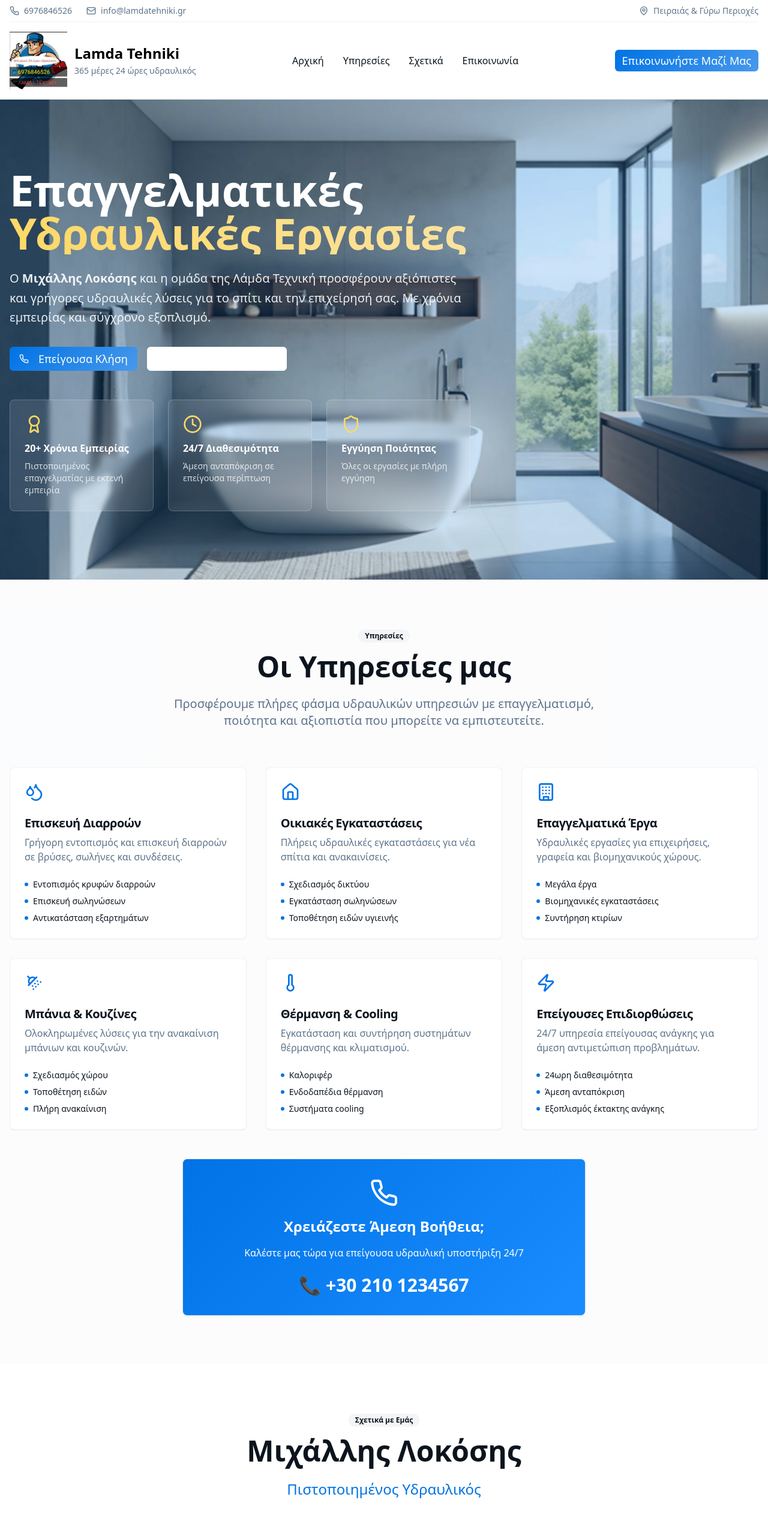
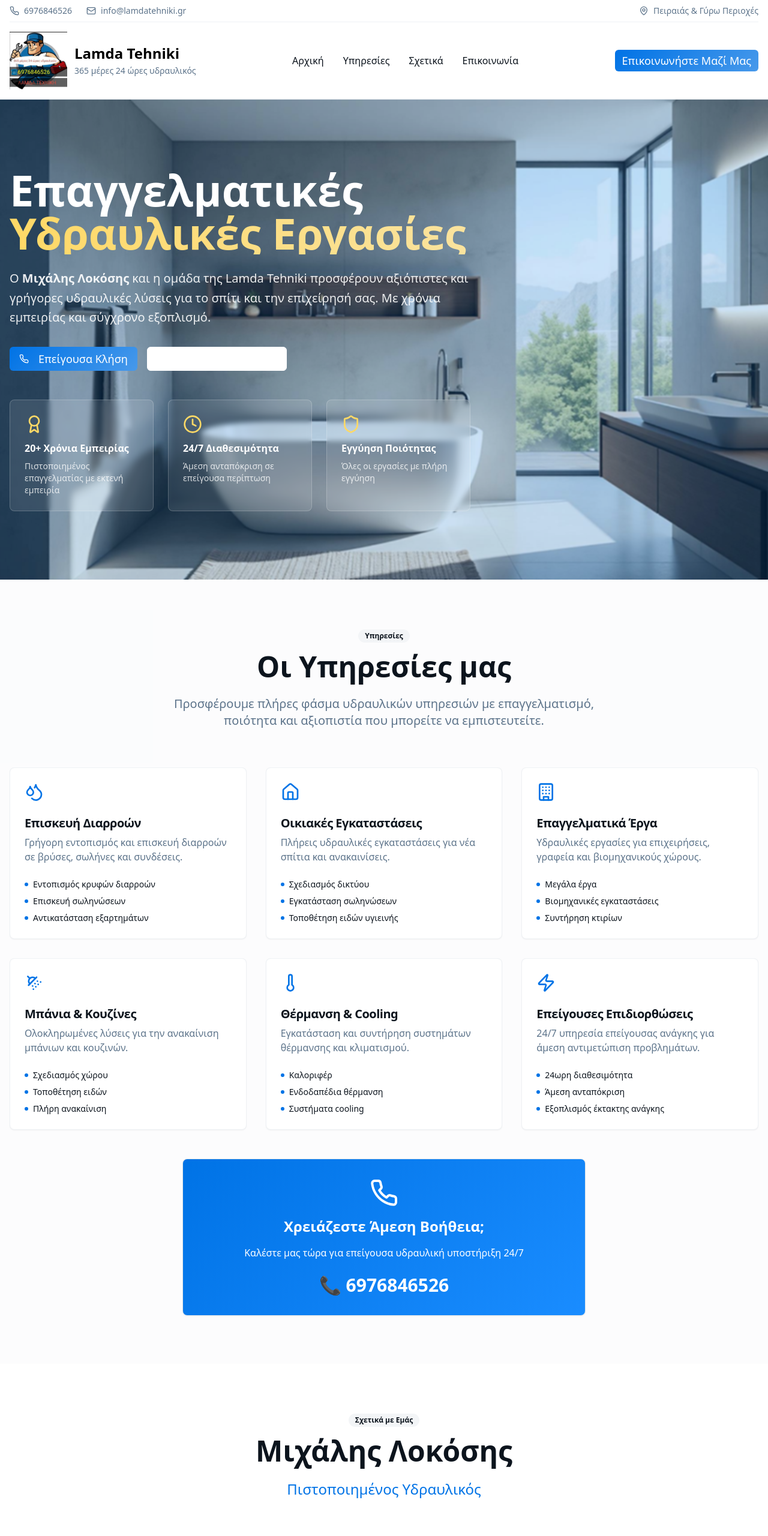
Before and after one commit to marinospalamaris/lamda-tehniki, a React (Vite) app: page / in a window 1280 px wide. Shown: the top 2560 px of the page at 60% size. Built offline with nearby package versions, Linux system fonts and the light colour scheme.

Commit message:
Fix phone number and name
Fixes phone number and name in the components.

```diff
--- a/src/components/About.tsx
+++ b/src/components/About.tsx
@@ -46,7 +46,7 @@ const About = () => {
         <div className="text-center mb-16">
           <Badge variant="secondary" className="mb-4">Σχετικά με Εμάς</Badge>
           <h2 className="text-4xl md:text-5xl font-bold mb-6">
-            Μιχάλλης Λοκόσης
+            Μιχάλης Λοκόσης
           </h2>
           <h3 className="text-2xl text-primary mb-8">Πιστοποιημένος Υδραυλικός</h3>
         </div>
@@ -56,7 +56,7 @@ const About = () => {
             <div className="bg-gradient-primary rounded-lg p-8 text-primary-foreground mb-8">
               <h3 className="text-2xl font-bold mb-4">Η Εμπειρία μας</h3>
               <p className="text-lg leading-relaxed">
-                Με περισσότερα από 20 χρόνια στον χώρο των υδραυλικών, ο Μιχάλλης Λοκόσης
+                Με περισσότερα από 20 χρόνια στον χώρο των υδραυλικών, ο Μιχάλης Λοκόσης
                 και η Λάμδα Τεχνική έχουν εδραιωθεί ως μια από τις πιο αξιόπιστες εταιρείες
                 υδραυλικών υπηρεσιών στην Αθήνα.
               </p>
--- a/src/components/Hero.tsx
+++ b/src/components/Hero.tsx
@@ -31,7 +31,7 @@ const Hero = () => {
           </h2>
 
           <p className="text-xl text-white/90 mb-8 leading-relaxed">
-            Ο <strong>Μιχάλλης Λοκόσης</strong> και η ομάδα της Λάμδα Τεχνική προσφέρουν
+            Ο <strong>Μιχάλης Λοκόσης</strong> και η ομάδα της Lamda Tehniki προσφέρουν
             αξιόπιστες και γρήγορες υδραυλικές λύσεις για το σπίτι και την επιχείρησή σας.
             Με χρόνια εμπειρίας και σύγχρονο εξοπλισμό.
           </p>
--- a/src/components/Services.tsx
+++ b/src/components/Services.tsx
@@ -100,7 +100,7 @@ const Services = () => {
                 Καλέστε μας τώρα για επείγουσα υδραυλική υποστήριξη 24/7
               </p>
               <div className="text-3xl font-bold">
-                📞 +30 210 1234567
+                <a href="tel:6976846526" className="hover:text-accent transition-colors">📞 6976846526</a>
               </div>
             </CardContent>
           </Card>
```
